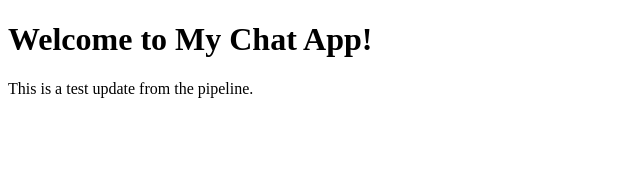
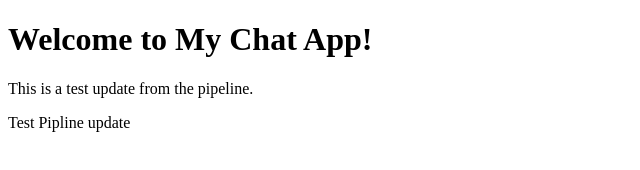
Before and after one commit to FarmAenk/NECS_Project, a website: page index.html in a window 1280 px wide. Shown: the whole page, without its empty margins (0-640 px from the left). Drawn offline with Linux system fonts and the light colour scheme.

Commit message:
update index.html

```diff
--- a/index.html
+++ b/index.html
@@ -7,5 +7,6 @@
 <body>
     <h1>Welcome to My Chat App!</h1>
     <p>This is a test update from the pipeline.</p>
+    <p>Test Pipline update<p>
 </body>
 </html>
```
